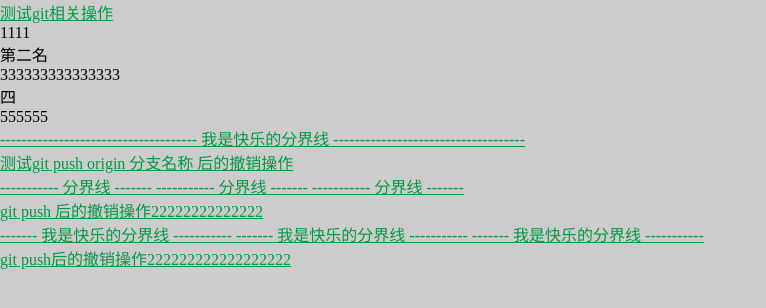
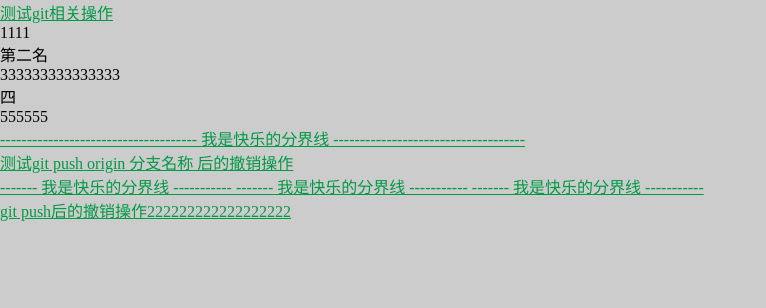
Before and after one commit to Agxr/testgit, a plain HTML site: page index.html in a window 1280 px wide. Shown: the whole page, without its empty margins (0-766 px from the left). Drawn offline with Linux system fonts and the light colour scheme.

Commit message:
测试push222

```diff
--- a/index.html
+++ b/index.html
@@ -17,8 +17,6 @@
   </ul>
   <p>-------------------------------------  我是快乐的分界线  ------------------------------------</p>
   <p>测试git push origin 分支名称 后的撤销操作</p>
-  <p>-----------  分界线  -------   -----------  分界线  -------   -----------  分界线  -------</p>
-  <p>git push 后的撤销操作22222222222222</p>
 
   <p>-------  我是快乐的分界线  -----------   -------  我是快乐的分界线  -----------    -------  我是快乐的分界线  -----------</p>
   <p>git push后的撤销操作222222222222222222</p>
```
